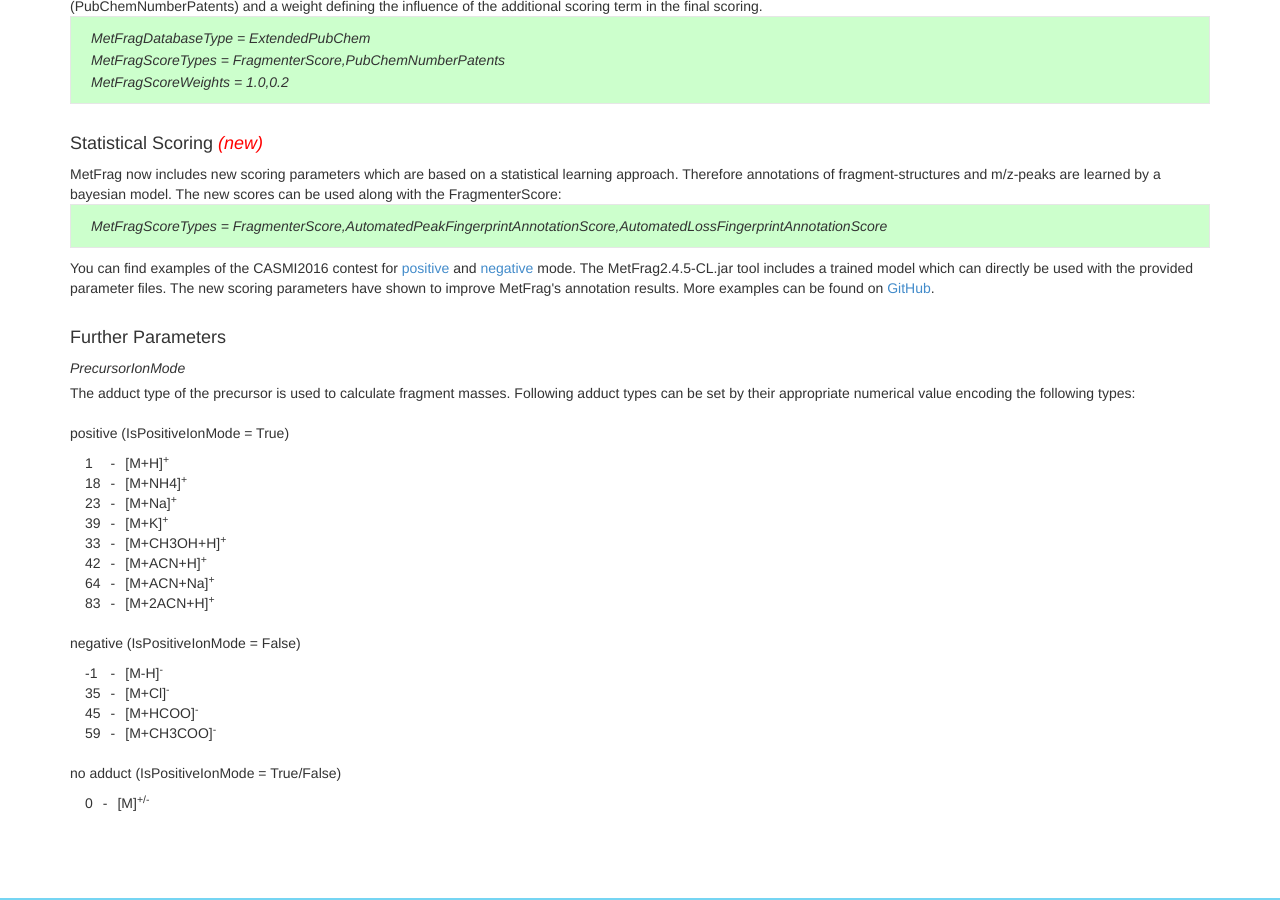
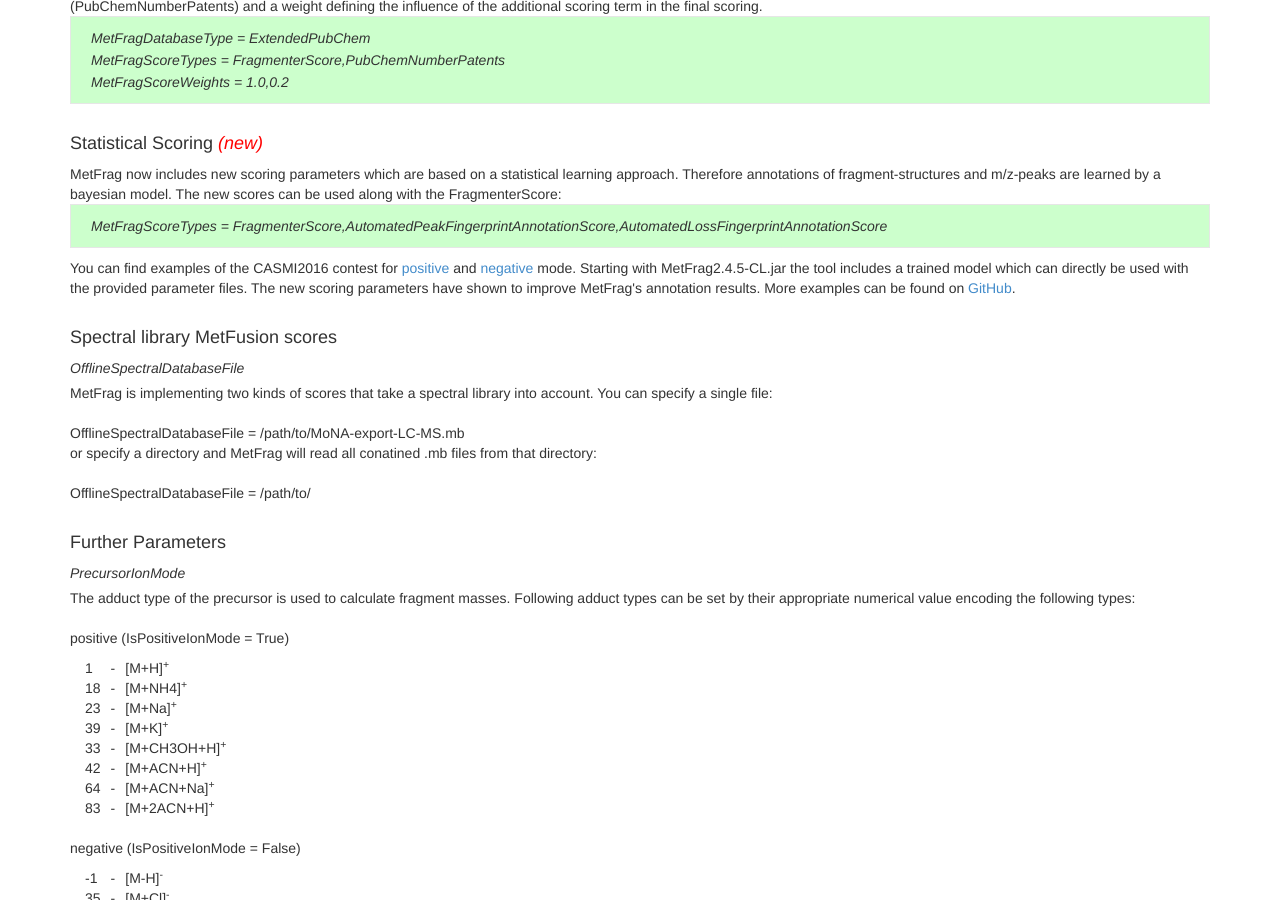
Before and after one commit to ipb-halle/MetFrag, a Jekyll site: the page built from projects/metfragcl/index.md, in a window 1280 px wide and 900 px high, scrolled down 2299 px. Built offline with Jekyll 4.4.1, drawn with Linux system fonts in a browser that asks for light colours; nearby versions of some CDN libraries.

Commit message:
Update index.md

```diff
--- a/projects/metfragcl/index.md
+++ b/projects/metfragcl/index.md
@@ -131,9 +131,17 @@ The new scores can be used along with the FragmenterScore:
  </table>
 </div>
 
-You can find examples of the CASMI2016 contest for <a href="https://msbi.ipb-halle.de/~cruttkie/metfrag/Challenge-087.txt">positive</a> and <a href="https://msbi.ipb-halle.de/~cruttkie/metfrag/Challenge-039.txt">negative</a> mode. The MetFrag2.4.5-CL.jar tool includes a trained model which can directly be used with the provided parameter files. The new scoring parameters have shown to improve MetFrag's annotation results.
+You can find examples of the CASMI2016 contest for <a href="https://msbi.ipb-halle.de/~cruttkie/metfrag/Challenge-087.txt">positive</a> and <a href="https://msbi.ipb-halle.de/~cruttkie/metfrag/Challenge-039.txt">negative</a> mode. Starting with MetFrag2.4.5-CL.jar the tool includes a trained model which can directly be used with the provided parameter files. The new scoring parameters have shown to improve MetFrag's annotation results.
 
 More examples can be found on <a href="https://github.com/c-ruttkies/metfrag_statistical_annotation">GitHub</a>.
+
+<h4>Spectral library MetFusion scores</h4>
+<div style="font-style: italic; margin-bottom: 5px;">OfflineSpectralDatabaseFile</div>
+MetFrag is implementing two kinds of scores that take a spectral library into account.
+You can specify a single file:<br>
+<br>OfflineSpectralDatabaseFile = /path/to/MoNA-export-LC-MS.mb<br>
+or specify a directory and MetFrag will read all conatined .mb files from that directory:<br>
+<br>OfflineSpectralDatabaseFile = /path/to/<br>
 
 <h4>Further Parameters</h4>
 <div style="font-style: italic; margin-bottom: 5px;">PrecursorIonMode</div>
```
